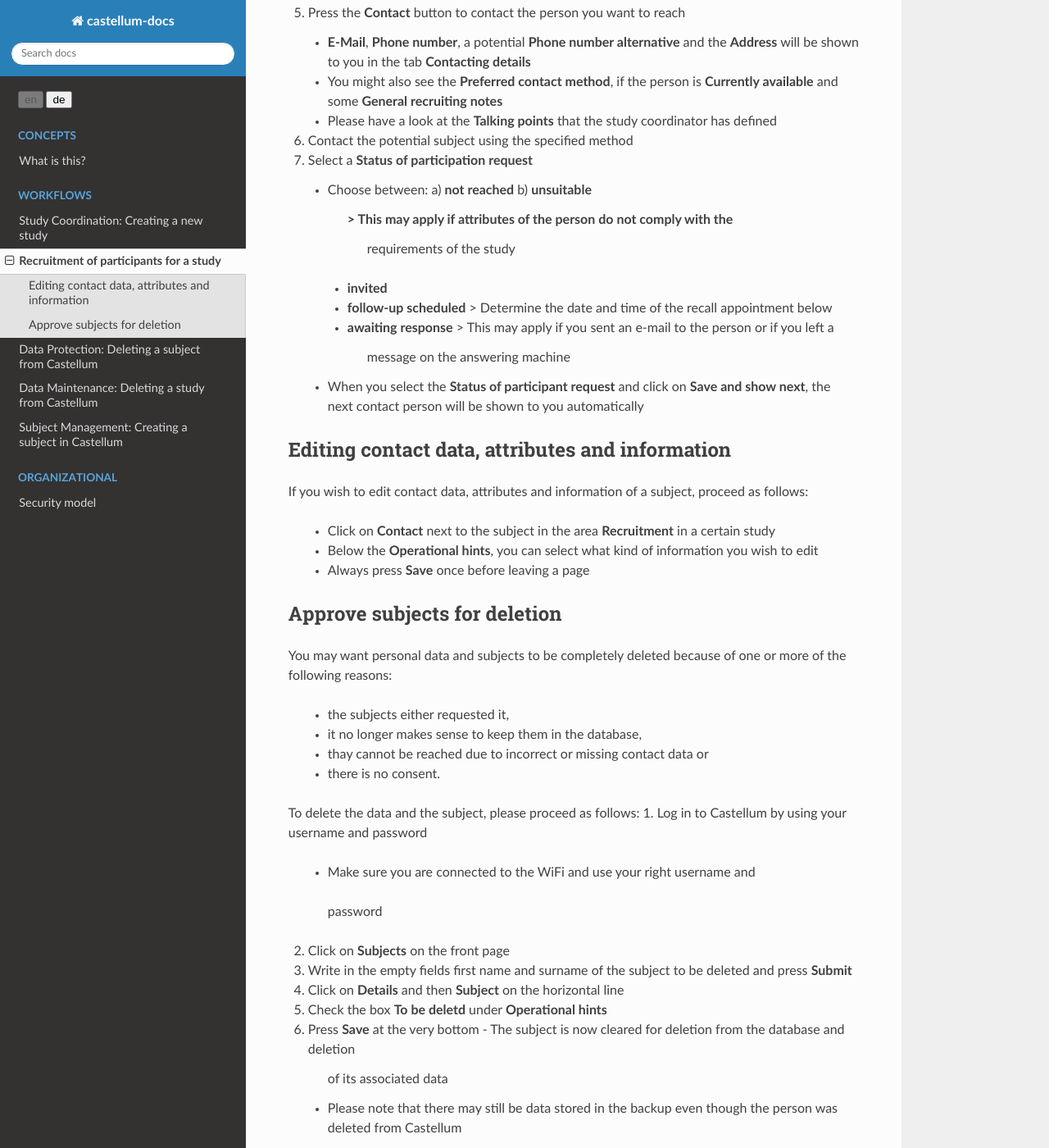
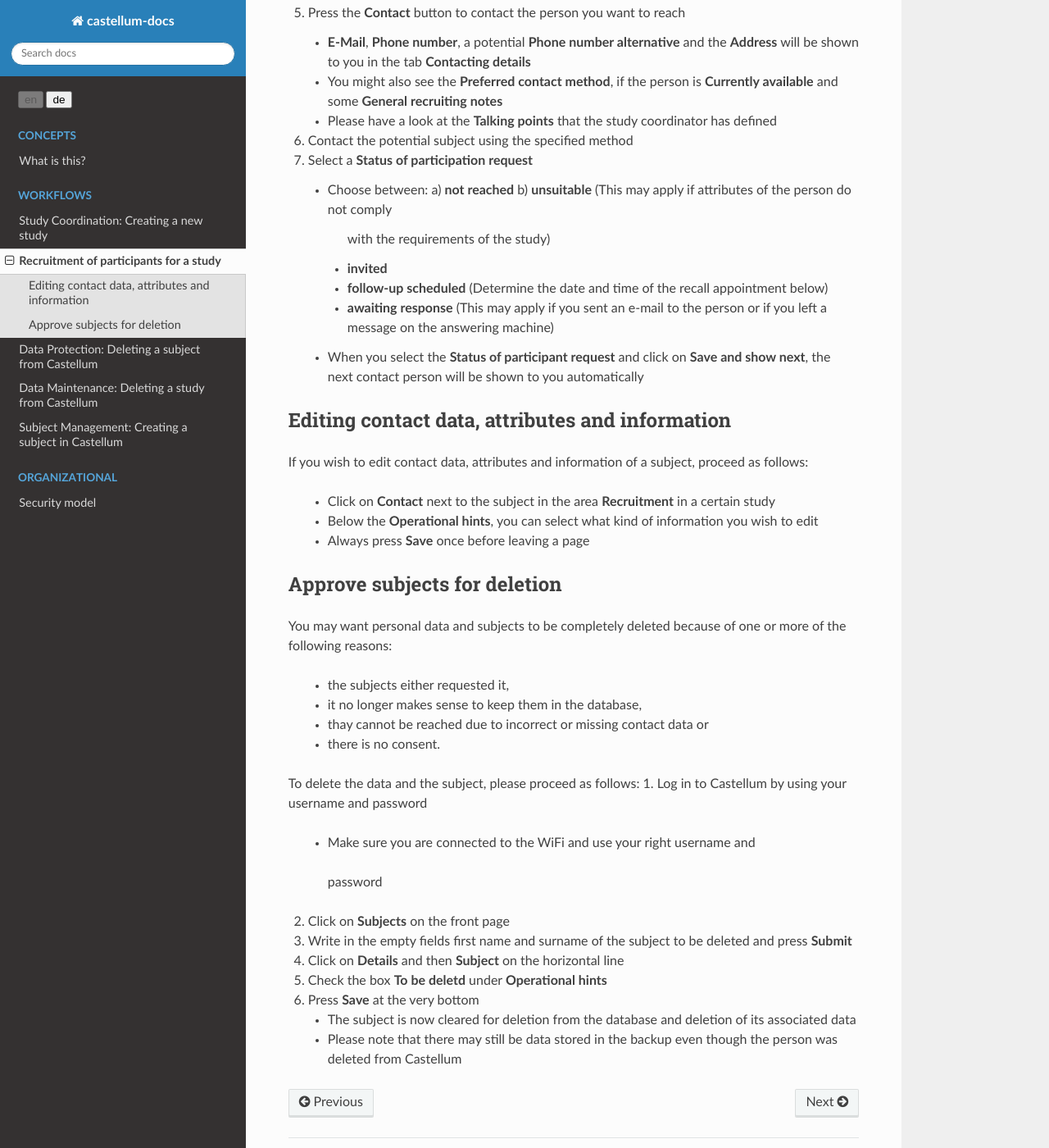
Before and after one commit to DouglasNeuroInformatics/castellum, a Sphinx documentation site: the page built from source/workflows/study-recruitment.rst, in a window 1280 px wide and 1400 px high, scrolled down 444 px. Shown: the whole window at 82% size. Built offline with Sphinx 7.4.7 and the Read the Docs theme 2.0.0, drawn with Linux system fonts in a browser that asks for light colours.

```diff
--- a/source/workflows/study-recruitment.rst
+++ b/source/workflows/study-recruitment.rst
@@ -34,15 +34,13 @@ Recruitment of participants for a study
 
     - Choose between:
       a) **not reached**
-      b) **unsuitable**
-         > This may apply if attributes of the person do not comply with the
-           requirements of the study
+      b) **unsuitable** (This may apply if attributes of the person do not comply
+         with the requirements of the study)
       c) **invited**
-      d) **follow-up scheduled**
-         > Determine the date and time of the recall appointment below
-      e) **awaiting response**
-         > This may apply if you sent an e-mail to the person or if you left a
-           message on the answering machine
+      d) **follow-up scheduled** (Determine the date and time of the recall
+         appointment below)
+      e) **awaiting response** (This may apply if you sent an e-mail to the person
+         or if you left a message on the answering machine)
 
     -   When you select the **Status of participant request** and click on
         **Save and show next**, the next contact person will be shown to you
@@ -52,24 +50,27 @@ Editing contact data, attributes and information
 ------------------------------------------------------------------
 If you wish to edit contact data, attributes and information of a subject,
 proceed as follows:
-    -   Click on **Contact** next to the subject in the area **Recruitment** in
-        a certain study
-    -   Below the **Operational hints**, you can select what kind of information
-        you wish to edit
-    -   Always press **Save** once before leaving a page
+
+    - Click on **Contact** next to the subject in the area **Recruitment** in
+      a certain study
+    - Below the **Operational hints**, you can select what kind of information
+      you wish to edit
+    - Always press **Save** once before leaving a page
 
 Approve subjects for deletion
 ------------------------------
 You may want personal data and subjects to be completely deleted because of one
 or more of the following reasons:
-   -   the subjects either requested it,
-   -   it no longer makes sense to keep them in the database,
-   -   thay cannot be reached due to incorrect or missing contact data or
-   -   there is no consent.
+
+    - the subjects either requested it,
+    - it no longer makes sense to keep them in the database,
+    - thay cannot be reached due to incorrect or missing contact data or
+    - there is no consent.
 To delete the data and the subject, please proceed as follows:
 1.  Log in to Castellum by using your username and password
-    -   Make sure you are connected to the WiFi and use your right username and
-       password
+
+    - Make sure you are connected to the WiFi and use your right username and
+     password
 
 2.  Click on **Subjects** on the front page
 
@@ -81,7 +82,8 @@ To delete the data and the subject, please proceed as follows:
 5.  Check the box **To be deletd** under **Operational hints**
 
 6.  Press **Save** at the very bottom
-    -   The subject is now cleared for deletion from the database and deletion
-        of its associated data
-    -   Please note that there may still be data stored in the backup even
-        though the person was deleted from Castellum
+
+    - The subject is now cleared for deletion from the database and deletion of
+      its associated data
+    - Please note that there may still be data stored in the backup even though
+      the person was deleted from Castellum
```
